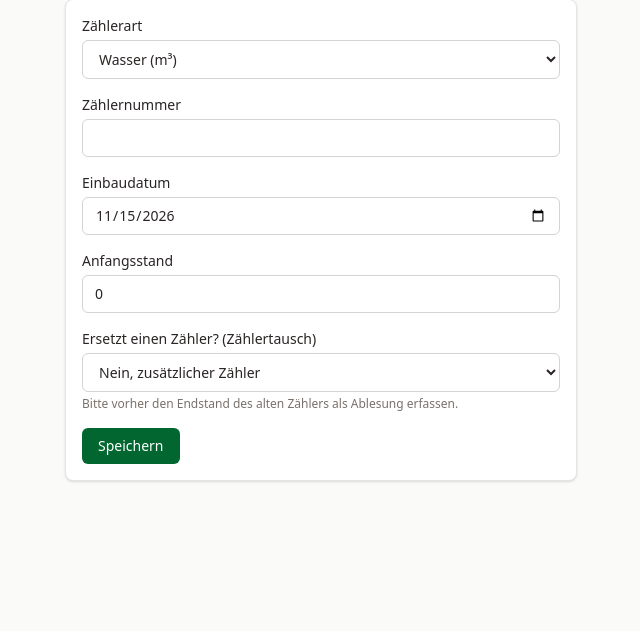
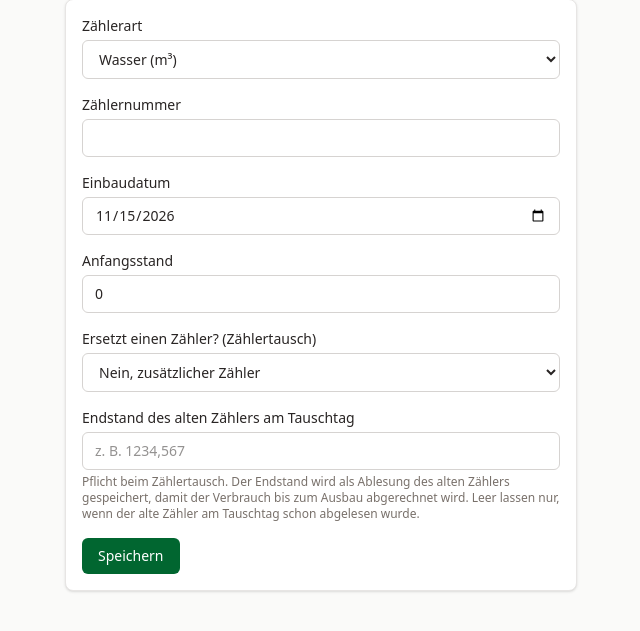
Before and after one commit to Sempris/allotment, a Laravel app: page /plots/1/meters/create in a window 1280 px wide. Shown: the part 134-765 px from the top of the page, without its empty margins (15-655 px from the left). Run offline with Laravel 12, Linux system fonts and the light colour scheme; a user stored in the database is signed in; data comes from the database, SQL or seed files in the repository; style sheets or scripts are compiled from the project's sources.

Commit message:
Zählertausch: Formular mit Pflichtfeld Endstand, Controller nutzt den Service
Fehler erscheinen am betroffenen Feld. Ein Endstand ohne ausgewählten
ersetzten Zähler wird abgelehnt statt stillschweigend ignoriert.

Der bestehende Test zum Zählertausch übergibt jetzt einen Endstand, weil
ein Tausch ohne Endstand nun absichtlich abgelehnt wird (siehe Plan 01).

Co-Authored-By: Claude Fable 5.2 <noreply@anthropic.com>
Claude-Session: https://claude.ai/code/session_01N9EZmLn9wxazydbxwtXxkA

```diff
--- a/app/Http/Controllers/MeterController.php
+++ b/app/Http/Controllers/MeterController.php
@@ -3,13 +3,14 @@
 namespace App\Http\Controllers;
 
 use App\Enums\MeterType;
+use App\Exceptions\MeterExchangeRejected;
 use App\Http\Requests\MeterRequest;
 use App\Models\Meter;
 use App\Models\Plot;
+use App\Services\MeterExchange;
 use App\Support\Milli;
 use Illuminate\Http\RedirectResponse;
 use Illuminate\Support\Carbon;
-use Illuminate\Support\Facades\DB;
 use Illuminate\View\View;
 
 class MeterController extends Controller
@@ -23,26 +24,36 @@ class MeterController extends Controller
         ]);
     }
 
-    public function store(MeterRequest $request, Plot $plot): RedirectResponse
+    public function store(MeterRequest $request, Plot $plot, MeterExchange $exchange): RedirectResponse
     {
         $data = $request->validated();
+        $type = MeterType::from($data['type']);
         $installedOn = Carbon::createFromFormat('!Y-m-d', $data['installed_on']);
+        $initialValueMilli = Milli::parse($data['initial_value']);
 
-        $meter = DB::transaction(function () use ($data, $plot, $installedOn) {
-            if (! empty($data['replaces_meter_id'])) {
-                // Meter exchange: the old meter is taken out on the day the new one goes in.
-                $old = Meter::query()->lockForUpdate()->findOrFail($data['replaces_meter_id']);
-                $old->update(['removed_on' => $installedOn]);
-            }
-
-            return $plot->meters()->create([
-                'type' => $data['type'],
+        if (empty($data['replaces_meter_id'])) {
+            $meter = $plot->meters()->create([
+                'type' => $type,
                 'serial_number' => $data['serial_number'],
                 'installed_on' => $installedOn,
-                'initial_value_milli' => Milli::parse($data['initial_value']),
+                'initial_value_milli' => $initialValueMilli,
             ]);
-        });
 
-        return redirect()->route('plots.show', $plot)->with('status', "Zähler {$meter->serial_number} angelegt.");
+            return redirect()->route('plots.show', $plot)->with('status', "Zähler {$meter->serial_number} angelegt.");
+        }
+
+        $old = Meter::query()->findOrFail($data['replaces_meter_id']);
+
+        try {
+            $meter = $exchange->exchange(
+                $old, $installedOn, $request->finalValueMilli(), $type, $data['serial_number'], $initialValueMilli, $request->user(),
+            );
+        } catch (MeterExchangeRejected $e) {
+            return back()->withErrors([$e->field => $e->reasons])->withInput();
+        }
+
+        return redirect()->route('plots.show', $plot)->with(
+            'status', "Zähler {$old->serial_number} ausgebaut und durch {$meter->serial_number} ersetzt.",
+        );
     }
 }
--- a/resources/views/meters/create.blade.php
+++ b/resources/views/meters/create.blade.php
@@ -21,7 +21,10 @@
                         <option value="{{ $meter->id }}" @selected((string) old('replaces_meter_id') === (string) $meter->id)>{{ $meter->type->label() }} {{ $meter->serial_number }}</option>
                     @endforeach
                 </select>
-                <span class="mt-1 block text-xs text-stone-500">Bitte vorher den Endstand des alten Zählers als Ablesung erfassen.</span>
+            </label>
+            <label class="block text-sm">Endstand des alten Zählers am Tauschtag
+                <input name="final_value" value="{{ old('final_value') }}" inputmode="decimal" placeholder="z. B. 1234,567" class="input">
+                <span class="mt-1 block text-xs text-stone-500">Pflicht beim Zählertausch. Der Endstand wird als Ablesung des alten Zählers gespeichert, damit der Verbrauch bis zum Ausbau abgerechnet wird. Leer lassen nur, wenn der alte Zähler am Tauschtag schon abgelesen wurde.</span>
             </label>
         @endif
         <button class="btn">Speichern</button>
```
Also changed, not shown: app/Http/Requests/MeterRequest.php (+18 -1 lines), tests/Feature/ReadingWorkflowTest.php (+35 -2 lines).
